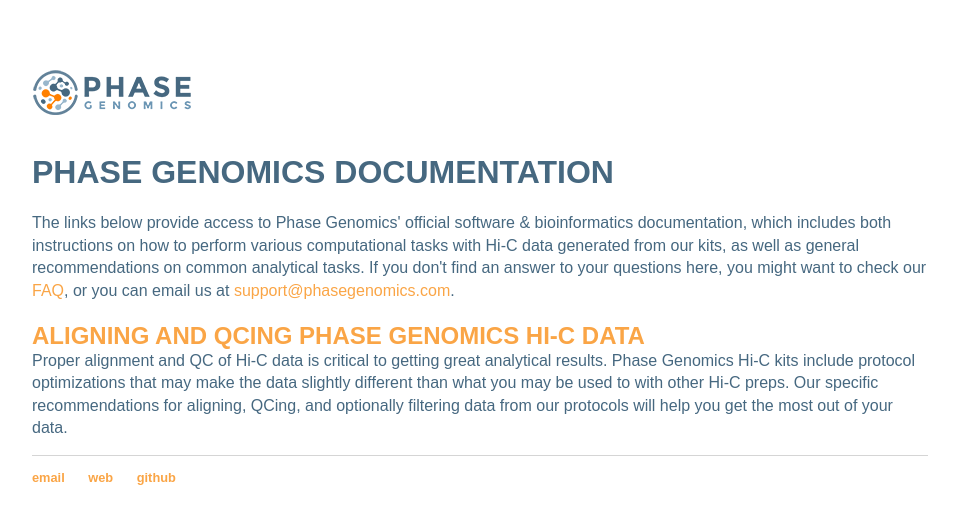
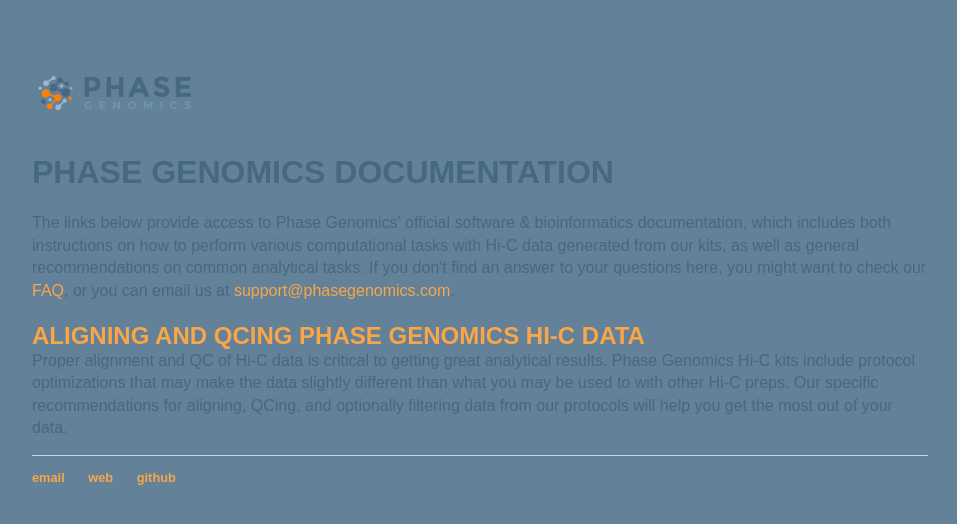
Before and after one commit to phasegenomics/phasegenomics.github.io, a Jekyll site: the page built from index.html, in a window 1280 px wide. Shown: the top 524 px of the page, without its empty margins (160-1117 px from the left). Built offline with Jekyll 4.4.1, drawn with Linux system fonts in a browser that asks for light colours.

Commit message:
Update default.html

```diff
--- a/_layouts/default.html
+++ b/_layouts/default.html
@@ -5,7 +5,7 @@
 			<!-- link to main stylesheet -->
 			<link rel="stylesheet" type="text/css" href="/css/main.css">
 		</head>
-		<body>
+		<body bgcolor="#638299">
 			<nav>
 	    		<ul>
 	        		<li><a href="/"><img src="https://phasegenomics.github.io/images/horiz-dark-smaller.png" alt="Home"></a></li>
```
